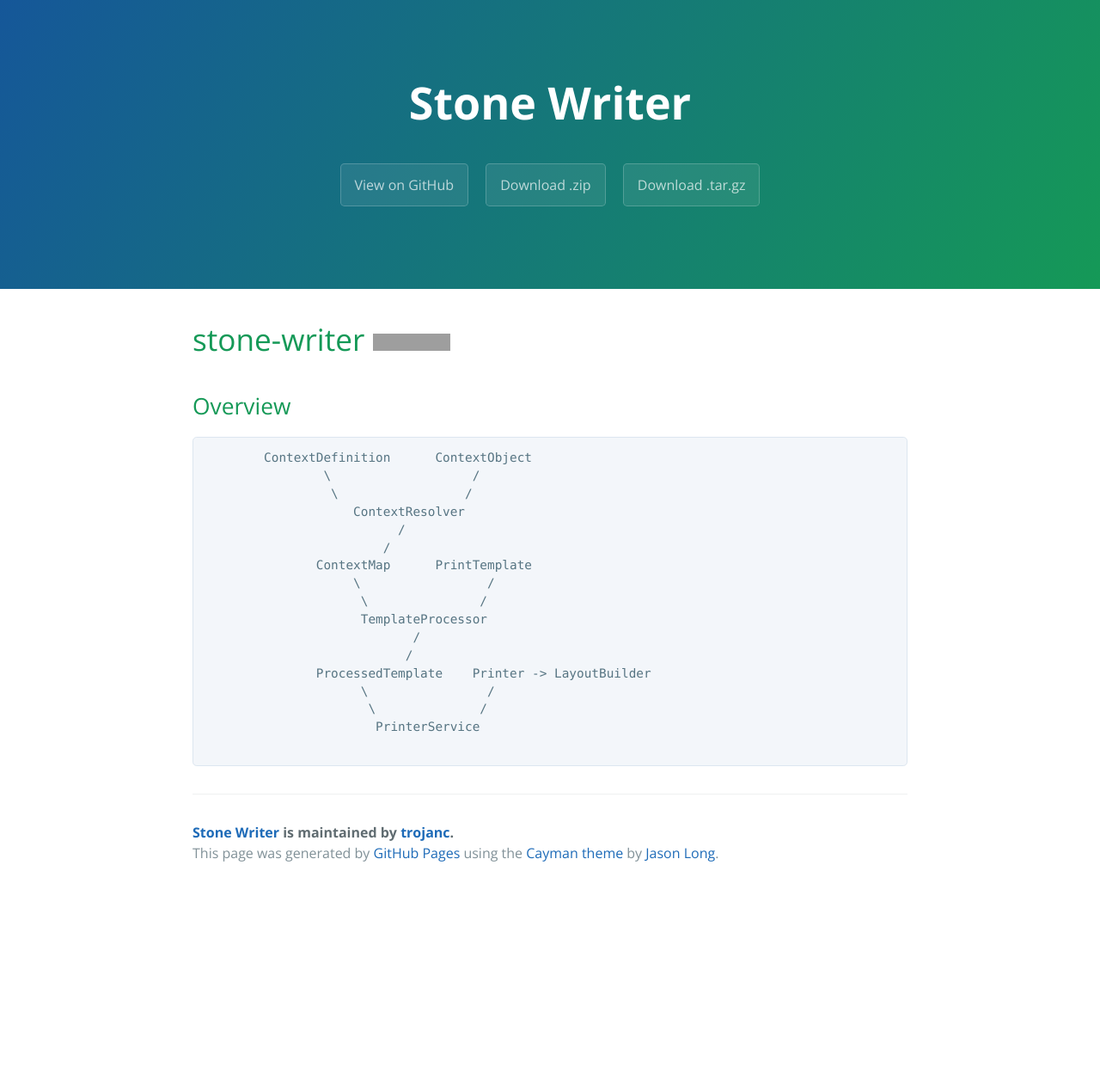
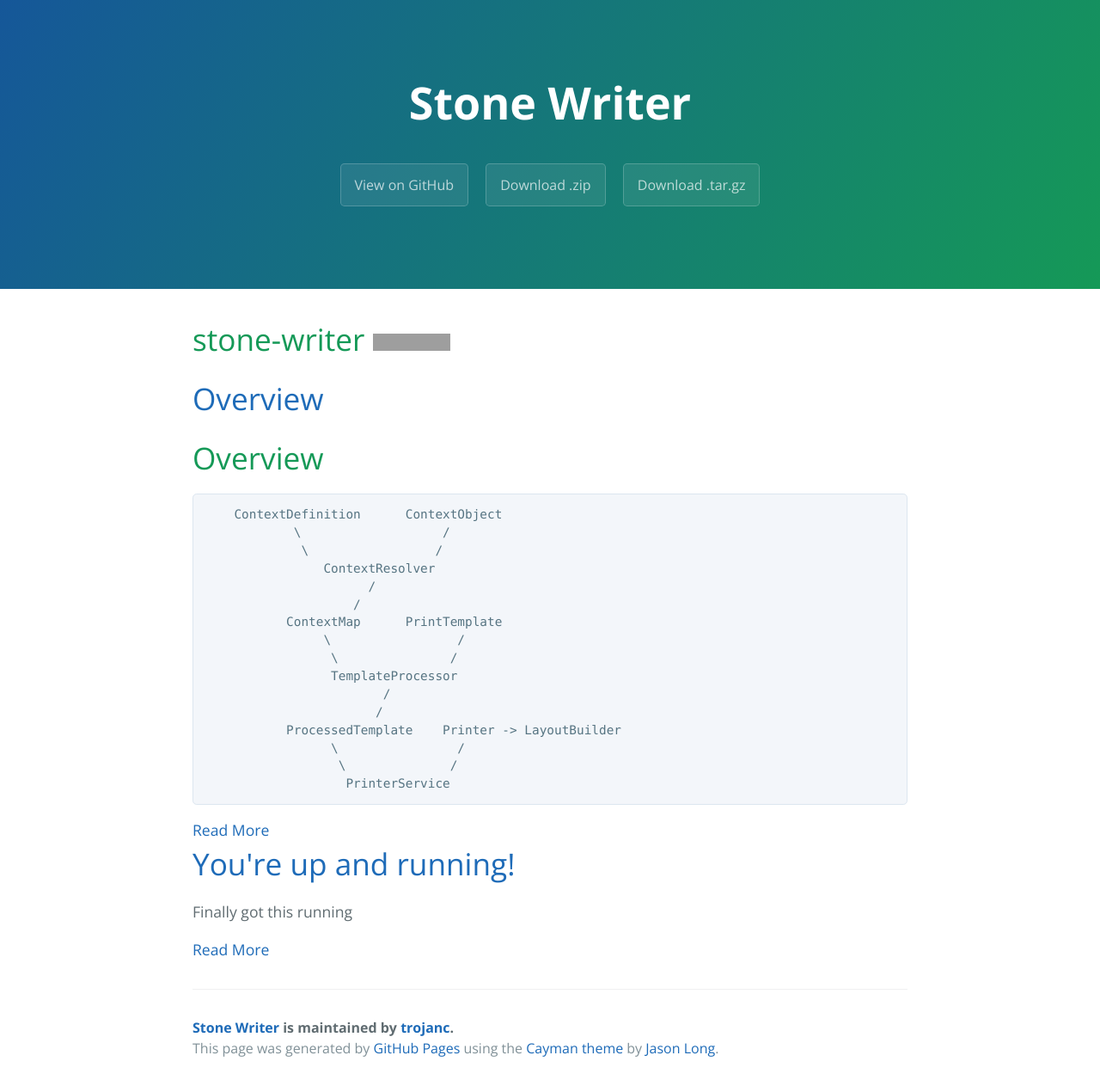
Before and after one commit to trojanc/stone-writer, a Jekyll site: the page built from index.html, in a window 1280 px wide. Shown: the whole page at 86% size. Built offline with Jekyll 4.4.1, drawn with Linux system fonts in a browser that asks for light colours; before the commit the page ends 1036 px from its top, so only the background shows below that; grey boxes are pictures that could not be loaded.

Commit message:
Doc updates

```diff
--- a/_layouts/default.html
+++ b/_layouts/default.html
@@ -29,31 +29,21 @@
 				<a id="stone-writer-" class="anchor" href="#stone-writer-" aria-hidden="true"><span aria-hidden="true" class="octicon octicon-link"></span></a>stone-writer <a href="https://travis-ci.org/trojanc/stone-writer"><img src="https://travis-ci.org/trojanc/stone-writer.svg?branch=master" alt="Build Status"></a>
 			</h1>
 
-    <h2>
-    <a id="overview" class="anchor" href="#overview" aria-hidden="true"><span aria-hidden="true" class="octicon octicon-link"></span></a>Overview</h2>
+			{% for post in site.posts %}
+			    <article class="post">
 
-    <pre>
-        ContextDefinition      ContextObject
-                \                   /
-                 \                 /
-                    ContextResolver
-                          /
-                        /
-               ContextMap      PrintTemplate
-                    \                 /
-                     \               /
-                     TemplateProcessor
-                            /
-                           /
-               ProcessedTemplate    Printer -&gt; LayoutBuilder
-                     \                /
-                      \              /
-                       PrinterService
-    </pre>
+			      <h1><a href="{{ site.baseurl }}{{ post.url }}">{{ post.title }}</a></h1>
+
+			      <div class="entry">
+			        {{ post.excerpt }}
+			      </div>
+
+			      <a href="{{ site.baseurl }}{{ post.url }}" class="read-more">Read More</a>
+			    </article>
+			  {% endfor %}
 
 			<footer class="site-footer">
 				<span class="site-footer-owner"><a href="{{ site.baseurl }}">{{ site.name }}</a> is maintained by <a href="https://github.com/trojanc">trojanc</a>.</span>
-
 				<span class="site-footer-credits">This page was generated by <a href="https://pages.github.com">GitHub Pages</a> using the <a href="https://github.com/jasonlong/cayman-theme">Cayman theme</a> by <a href="https://twitter.com/jasonlong">Jason Long</a>.</span>
 			</footer>
 
```
Also changed, not shown: _posts/2016-12-01-overview.md (added, +23 -0 lines). Lines whose indentation alone changed are shown as unchanged.
